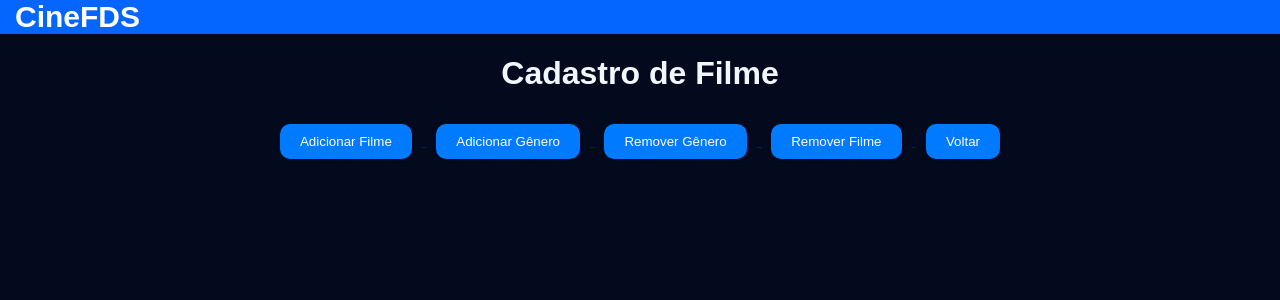
After one commit to julsales/cinema-fds, a Django app: page /pagina_adm/ in a window 1280 px wide. The commit adds this page. Shown: the top 300 px of the page. Run offline with Django 5.2, Linux system fonts and the light colour scheme.

Commit message:
ajustes da pagina adm

```diff
--- a/CineFds/home/templates/base.html
+++ b/CineFds/home/templates/base.html
@@ -61,14 +61,14 @@
         } else {
             searchInput.style.color = "rgb(215, 225, 214)";
         }
-        setTimeout(flashTextColor, 200); // Chama a função novamente após 200ms para continuar piscando
+        setTimeout(flashTextColor, 200);
     }
     </script>
 
     <div class="d-flex">
       {% if request.user.is_authenticated %}
         {% if request.user.is_staff %}
-          <a href="{% url 'cadastro_filme' %}" class="navbar-brand" style="background-color: #dc3546fc; border-radius: 12px; display: inline-block; padding: 10px;">
+          <a href="{% url 'pagina_adm' %}" class="navbar-brand" style="background-color: #dc3546fc; border-radius: 12px; display: inline-block; padding: 10px;">
             <button type="button" style="background-color: transparent; border: none; color: aliceblue; cursor: pointer;">ADM</button>
           </a>
         {% endif %}
--- /dev/null
+++ b/CineFds/home/templates/pagina_adm.html
@@ -0,0 +1,74 @@
+{% load static %}
+<!DOCTYPE html>
+<html lang="">
+<head>
+    <meta charset="UTF-8">
+    <meta name="viewport" content="width=device-width, initial-scale=1.0">
+    <title>Cadastro de Filme</title>
+    <style>
+      body {
+          background-color: #333;
+          color: #fff;
+          font-family: Arial, sans-serif;
+      }
+      button {
+          padding: 10px 20px;
+          background-color: #007bff;
+          color: #fff;
+          border: none;
+          cursor: pointer;
+          border-radius: 10px;
+          box-shadow: 0 0 5px rgba(0, 0, 0, 0.1);
+          margin: 10px;
+      }
+      button:hover {
+          background-color: #0056b3;
+      }
+      .navbar {
+          width: 100%;
+          padding: 0;
+          border-bottom: none;
+      }
+      .navbar-brand {
+          padding: 0;
+          margin: 0;
+          text-decoration: none;
+      }
+      .navbar-brand strong {
+          font-size: 30px;
+          color: rgb(255, 255, 255);
+      }
+  </style>
+</head>
+<body style="background-color: rgb(4, 10, 29); margin: 0;">
+
+  <nav class="navbar navbar-dark justify-content-start" style="background-color:rgb(5, 101, 255); padding: 0;">
+    <a href="{% url 'home' %}" class="navbar-brand" style="padding-left: 15px;">
+      <strong style="font-size: 30px; color: rgb(255, 255, 255);"> CineFDS </strong>
+    </a>
+  </nav>
+
+  <div class="container-fluid mt-4 d-flex justify-content-center">
+    <div class="col-md-6">
+      <h1 style="color: aliceblue; text-align: center;">Cadastro de Filme</h1>
+      <div style="text-align: center;">
+        <a href="{% url 'cadastro_filme' %}">
+          <button>Adicionar Filme</button>
+        </a>
+        <a href="{% url 'adicionar_genero' %}">
+          <button>Adicionar Gênero</button>
+        </a>
+        <a href="{% url 'remover_genero' %}">
+          <button>Remover Gênero</button>
+        </a>
+        <a href="{% url 'remover_filme' %}">
+          <button>Remover  Filme</button>
+        </a>
+        <a href="{% url 'home' %}">
+          <button>Voltar</button>
+        </a>
+      </div>
+    </div>
+  </div>
+
+</body>
--- a/CineFds/home/templates/search_results.html
+++ b/CineFds/home/templates/search_results.html
@@ -4,8 +4,8 @@
 
 {% block start %}
 
-<h1>Resultados da Pesquisa</h1>
-<p>Você pesquisou por: "{{ query }}"</p>
+<h1>Resultados da Pesquisa:</h1>
+<p style="color: rgb(81, 158, 224);">Você pesquisou por: "{{ query }}"</p>
 <ul>
     {% for movie in movies %}
     <div class="card shadow-lg" style="width: 18rem; background-color:  rgb(45, 36, 33); border-radius: 32px;" >
--- a/CineFds/home/urls.py
+++ b/CineFds/home/urls.py
@@ -19,6 +19,12 @@ urlpatterns = [
     path('cadastro-filme/', views.add_movie, name='cadastro_filme'),
     path('', HomePageView.as_view(), name='home'),
     path('logout/', views.logout_view, name='logout'),
+    path('adicionar-filme/', views.adicionar_filme, name='adicionar_filme'),
+    path('adicionar-genero/', views.adicionar_genero, name='adicionar_genero'),
+    path('remover-genero/', views.remover_genero, name='remover_genero'),
+    path('pagina_adm/', views.pagina_adm, name='pagina_adm'),
+    path('remover-filme/', views.remover_filme, name='remover_filme'),
+
 
 ]
 if settings.DEBUG:
--- a/CineFds/home/views.py
+++ b/CineFds/home/views.py
@@ -114,3 +114,23 @@ def add_movie(request):
     else:
         form = MovieForm()
     return render(request, 'cadastro_filme.html', {'form': form})
+def index(request):
+    return render(request, 'index.html')
+
+
+def pagina_adm(request):
+    return render(request, 'pagina_adm.html')
+
+def adicionar_filme(request):
+    return render(request, 'adicionar_filme.html')
+
+def adicionar_genero(request):
+    return render(request, 'adicionar_genero.html')
+
+def remover_genero(request):
+    return render(request, 'remover_genero.html')
+
+from django.shortcuts import render
+
+def remover_filme(request):
+    return render(request, 'remover_filme.html')
```
Also changed, not shown: CineFds/db.sqlite3.
